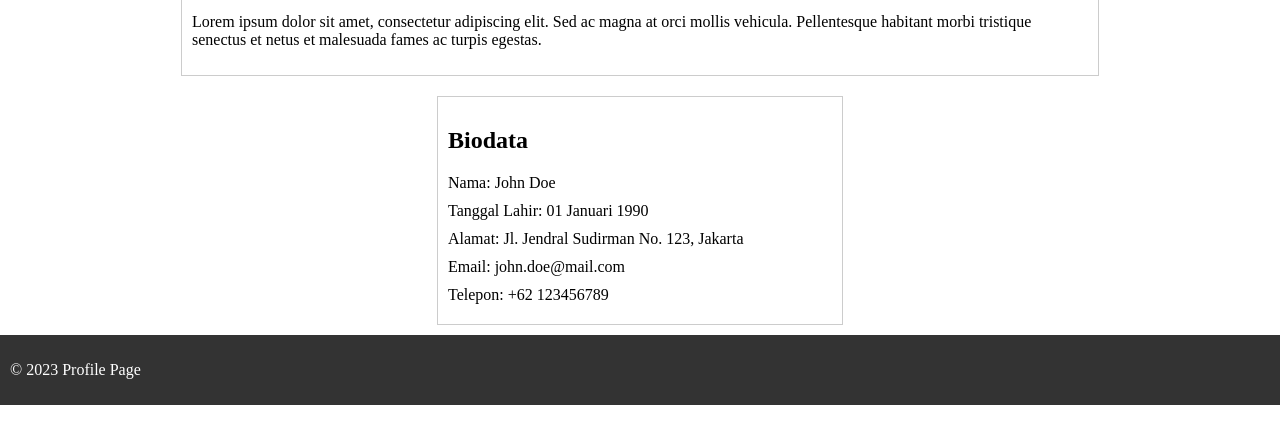
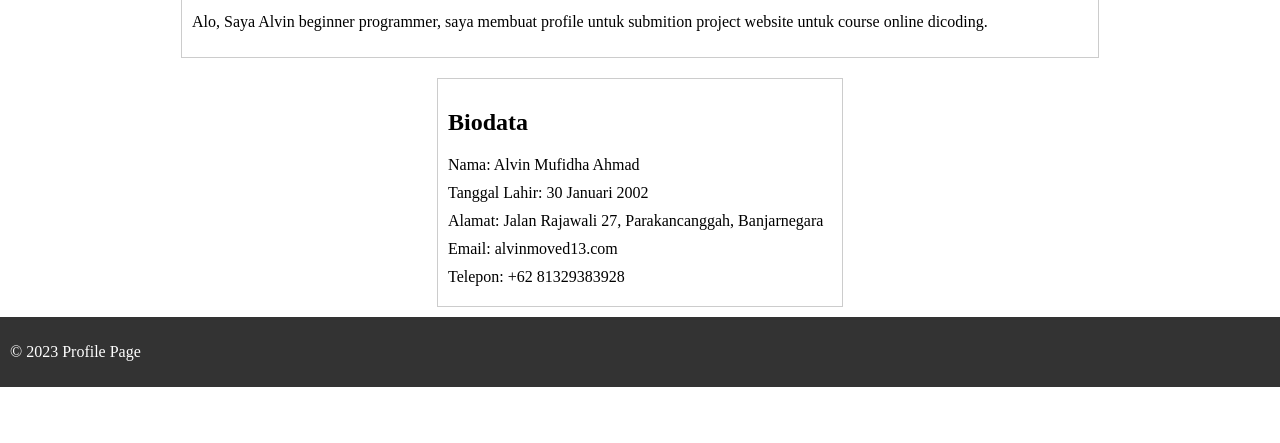
Before and after one commit to AlvinMoved13/website-index.html, a plain HTML site: page index.html in a window 1280 px wide. Shown: the part 209-652 px from the top of the page. Drawn offline with Linux system fonts and the light colour scheme.

Commit message:
Update index.html
adding and input biodata as profile

```diff
--- a/index.html
+++ b/index.html
@@ -13,16 +13,16 @@
     <article>
       <h2>About Me</h2>
       <img src="foto.jpg" alt="Profile Picture">
-      <p>Lorem ipsum dolor sit amet, consectetur adipiscing elit. Sed ac magna at orci mollis vehicula. Pellentesque habitant morbi tristique senectus et netus et malesuada fames ac turpis egestas.</p>
+      <p>Alo, Saya Alvin beginner programmer, saya membuat profile untuk submition project website untuk course online dicoding.</p>
     </article>
     <aside>
       <h2>Biodata</h2>
       <ul>
-        <li>Nama: John Doe</li>
-        <li>Tanggal Lahir: 01 Januari 1990</li>
-        <li>Alamat: Jl. Jendral Sudirman No. 123, Jakarta</li>
-        <li>Email: john.doe@mail.com</li>
-        <li>Telepon: +62 123456789</li>
+        <li>Nama: Alvin Mufidha Ahmad</li>
+        <li>Tanggal Lahir: 30 Januari 2002</li>
+        <li>Alamat: Jalan Rajawali 27, Parakancanggah, Banjarnegara</li>
+        <li>Email: alvinmoved13.com</li>
+        <li>Telepon: +62 81329383928</li>
       </ul>
     </aside>
   </main>
```
